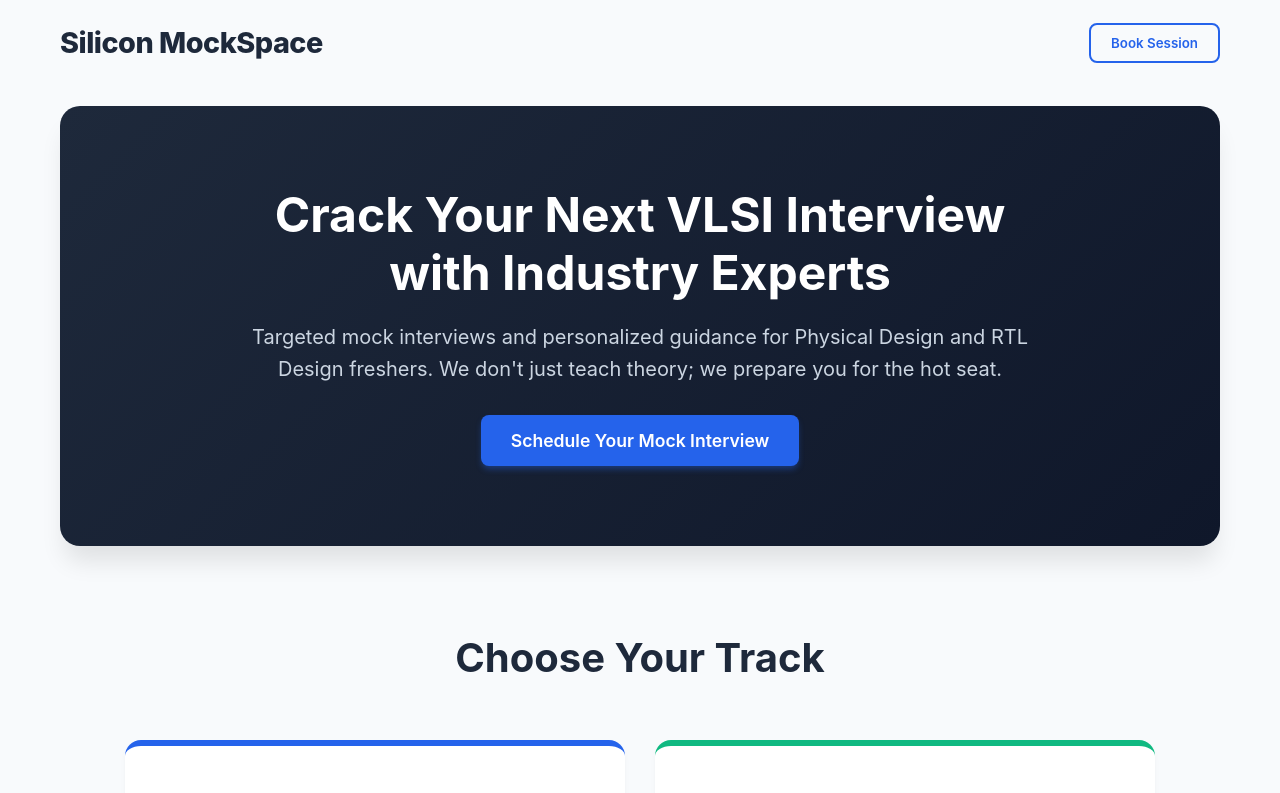
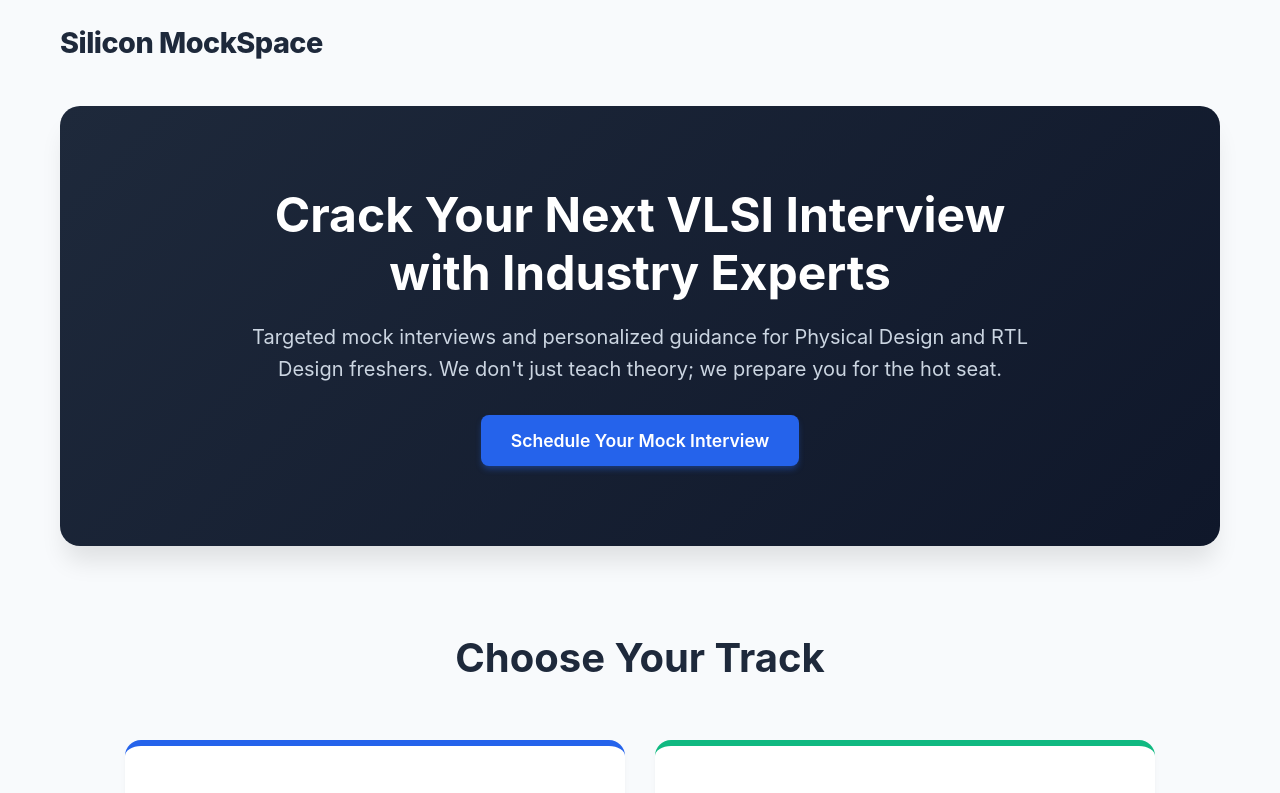
Before and after one commit to Thakshak007/silicon-mockspace-web, a React (Vite) app: page / in a window 1280 px wide. Shown: the top 793 px of the page. Built offline with nearby package versions, Linux system fonts and the light colour scheme.

Commit message:
Added interactive booking popup modal

```diff
--- a/src/App.jsx
+++ b/src/App.jsx
@@ -29,7 +29,6 @@ function App() {
       {/* NAVIGATION */}
       <nav className="navbar">
         <h1 className="logo">Silicon MockSpace</h1>
-        <button className="nav-button" onClick={() => setIsModalOpen(true)}>Book Session</button>
       </nav>
 
       {/* HERO SECTION */}
```
